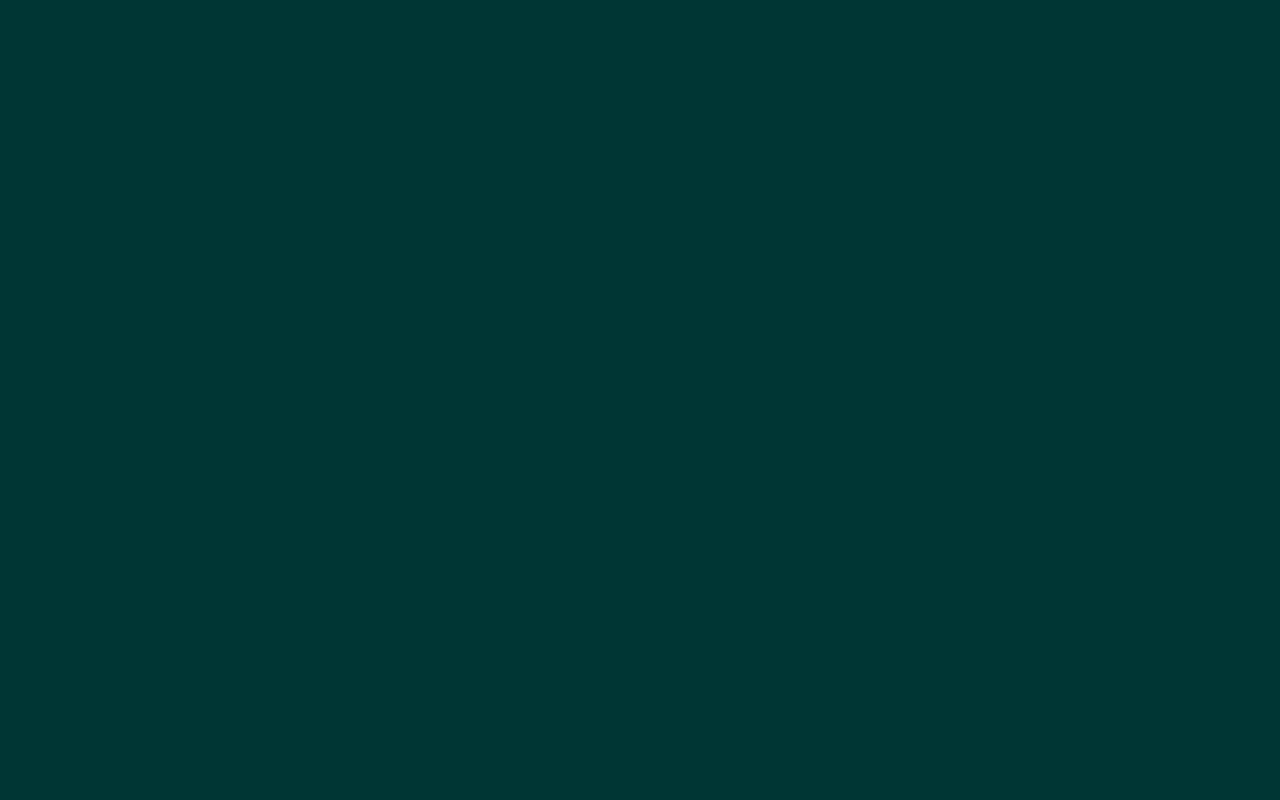
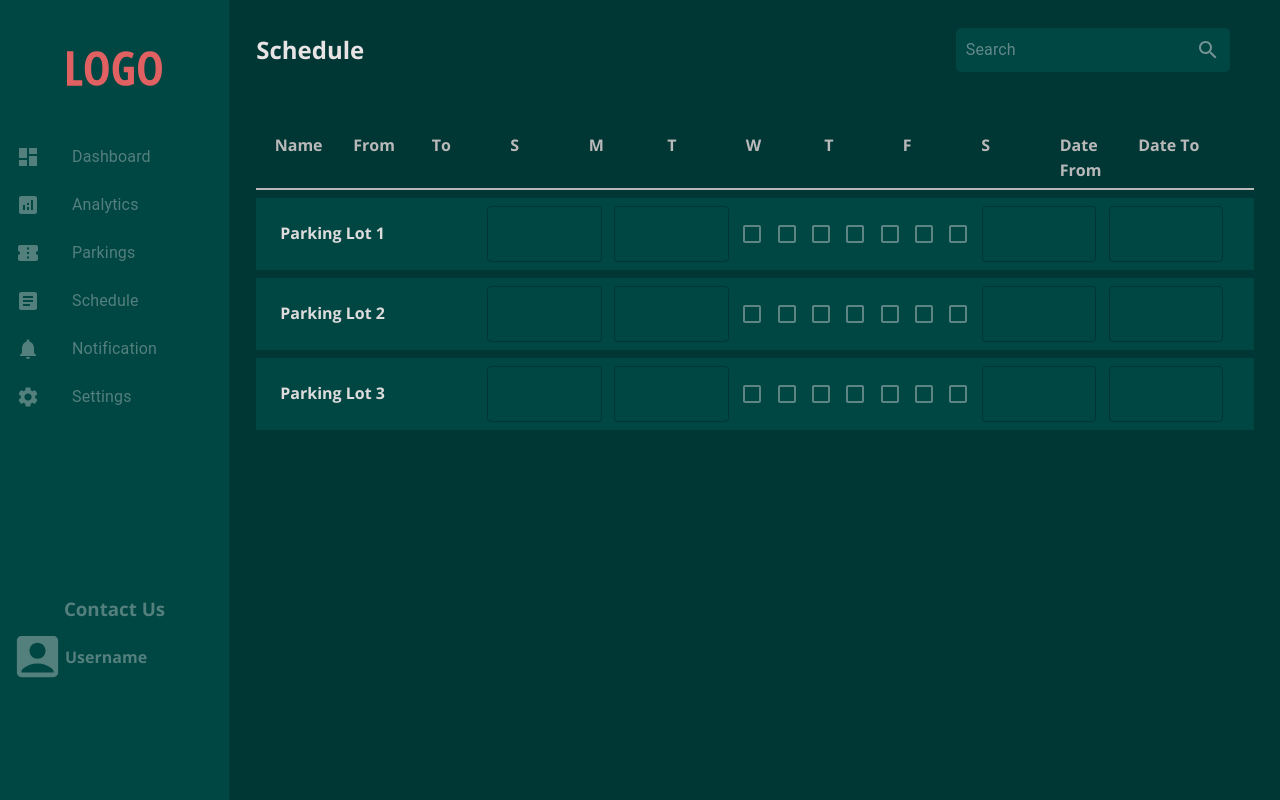
Before and after one commit to ParkingLotDevOps/Automated-Parking-Lot, a React (Create React App) app in the folder web-frontend/: page /schedule in a window 1280 px wide. Before the commit this address had no page. Built offline with nearby package versions, Linux system fonts and the light colour scheme.

Commit message:
started parkings schedule

```diff
--- /dev/null
+++ b/web-frontend/src/components/Schedule/ScheduleParking/ScheduleParking.js
@@ -0,0 +1,201 @@
+import React from 'react';
+
+import { useState } from 'react';
+import { useNavigate } from 'react-router-dom';
+import styles from './ScheduleParking.module.css';
+import Checkbox from '@mui/material/Checkbox';
+
+import TextField from '@mui/material/TextField';
+import { AdapterDateFns } from '@mui/x-date-pickers/AdapterDateFns';
+import { LocalizationProvider } from '@mui/x-date-pickers/LocalizationProvider';
+import { DatePicker } from '@mui/x-date-pickers';
+import { TimePicker } from '@mui/x-date-pickers/TimePicker';
+
+export default function ScheduleParking(props) {
+  const [isChecked1, setIsChecked1] = useState(false);
+  const [isChecked2, setIsChecked2] = useState(false);
+  const [isChecked3, setIsChecked3] = useState(false);
+  const [isChecked4, setIsChecked4] = useState(false);
+  const [isChecked5, setIsChecked5] = useState(false);
+  const [isChecked6, setIsChecked6] = useState(false);
+  const [isChecked7, setIsChecked7] = useState(false);
+
+  const [time1, setTime1] = React.useState(null);
+  const [time2, setTime2] = React.useState(null);
+
+  const [date1, setDate1] = React.useState(null);
+  const [date2, setDate2] = React.useState(null);
+
+  const navigate = useNavigate();
+
+  const ITEM_HEIGHT = 48;
+
+  const [anchorEl, setAnchorEl] = React.useState(null);
+  const open = Boolean(anchorEl);
+  const handleClick = (event) => {
+    setAnchorEl(event.currentTarget);
+  };
+  const handleClose = () => {
+    setAnchorEl(null);
+  };
+
+  return (
+    <li className={styles.listItem}>
+      <div className={styles.name}>{props.item.name}</div>
+      <div className={styles.time}>
+        <LocalizationProvider dateAdapter={AdapterDateFns}>
+          <TimePicker
+            label=""
+            value={time1}
+            onChange={(newValue) => {
+              setTime1(newValue);
+            }}
+            renderInput={(params) => <TextField {...params} sx={{
+              svg: { color: '#5b8483' },
+              input: { color: '#5b8483' },
+              label: { color: '#5b8483' }
+            }} />}
+          />
+        </LocalizationProvider>
+        <LocalizationProvider dateAdapter={AdapterDateFns}>
+          <TimePicker
+            label=""
+            value={time2}
+            onChange={(newValue) => {
+              setTime2(newValue);
+            }}
+            renderInput={(params) => <TextField {...params} sx={{
+              svg: { color: '#5b8483' },
+              input: { color: '#5b8483' },
+              label: { color: '#5b8483' }
+            }} />}
+          />
+        </LocalizationProvider>
+      </div>
+      <div className={styles.checkboxes}>
+        <Checkbox
+          sx={{
+            color: '#E8E4E6',
+            opacity: '0.4',
+            '&.Mui-checked': {
+              color: '#E16162',
+              opacity: 1
+            }
+          }}
+          className={styles.checkbox}
+          checked={isChecked1}
+          onChange={() => setIsChecked1((prev) => !prev)}
+        />
+        <Checkbox
+          sx={{
+            color: '#E8E4E6',
+            opacity: '0.4',
+            '&.Mui-checked': {
+              color: '#E16162',
+              opacity: 1
+            }
+          }}
+          className={styles.checkbox}
+          checked={isChecked2}
+          onChange={() => setIsChecked2((prev) => !prev)}
+        />
+        <Checkbox
+          sx={{
+            color: '#E8E4E6',
+            opacity: '0.4',
+            '&.Mui-checked': {
+              color: '#E16162',
+              opacity: 1
+            }
+          }}
+          className={styles.checkbox}
+          checked={isChecked3}
+          onChange={() => setIsChecked3((prev) => !prev)}
+        />
+        <Checkbox
+          sx={{
+            color: '#E8E4E6',
+            opacity: '0.4',
+            '&.Mui-checked': {
+              color: '#E16162',
+              opacity: 1
+            }
+          }}
+          className={styles.checkbox}
+          checked={isChecked4}
+          onChange={() => setIsChecked4((prev) => !prev)}
+        />
+        <Checkbox
+          sx={{
+            color: '#E8E4E6',
+            opacity: '0.4',
+            '&.Mui-checked': {
+              color: '#E16162',
+              opacity: 1
+            }
+          }}
+          className={styles.checkbox}
+          checked={isChecked5}
+          onChange={() => setIsChecked5((prev) => !prev)}
+        />
+        <Checkbox
+          sx={{
+            color: '#E8E4E6',
+            opacity: '0.4',
+            '&.Mui-checked': {
+              color: '#E16162',
+              opacity: 1
+            }
+          }}
+          className={styles.checkbox}
+          checked={isChecked6}
+          onChange={() => setIsChecked6((prev) => !prev)}
+        />
+        <Checkbox
+          sx={{
+            color: '#E8E4E6',
+            opacity: '0.4',
+            '&.Mui-checked': {
+              color: '#E16162',
+              opacity: 1
+            }
+          }}
+          className={styles.checkbox}
+          checked={isChecked7}
+          onChange={() => setIsChecked7((prev) => !prev)}
+        />
+      </div>
+
+      <div className={styles.date}>
+        <LocalizationProvider dateAdapter={AdapterDateFns} >
+          <DatePicker
+            label=""
+            value={date1}
+            onChange={(newValue) => {
+              setDate1(newValue);
+            }}
+            renderInput={(params) => <TextField {...params} sx={{
+              svg: { color: '#5b8483' },
+              input: { color: '#5b8483' },
+              label: { color: '#5b8483' }
+            }} />}
+          />
+        </LocalizationProvider>
+        <LocalizationProvider dateAdapter={AdapterDateFns} >
+          <DatePicker
+            label=""
+            value={date2}
+            onChange={(newValue) => {
+              setDate2(newValue);
+            }}
+            renderInput={(params) => <TextField {...params} sx={{
+              svg: { color: '#5b8483' },
+              input: { color: '#5b8483' },
+              label: { color: '#5b8483' }
+            }} />}
+          />
+        </LocalizationProvider>
+      </div>
+    </li>
+  );
+}
--- /dev/null
+++ b/web-frontend/src/components/Schedule/ScheduleParking/ScheduleParking.module.css
@@ -0,0 +1,50 @@
+.listItem {
+  display: flex;
+  align-items: center;
+  justify-content: space-between;
+  background-color: #004643;
+  width: 100%;
+  margin-bottom: 0.5rem;
+  padding: 0.5rem 1.5rem;
+}
+
+.listItem > * {
+  width: calc(85% / 4);
+  color: rgb(221, 219, 219);
+  word-wrap: break-word;
+}
+
+.time {
+  display: flex;
+  flex-direction: row;
+  justify-content: space-around;
+  width: 16rem;
+}
+
+.time > * {
+  width: 45%;
+}
+
+.checkboxes {
+  display: flex;
+  justify-content: space-around;
+  width: 15rem;
+}
+
+.checkbox {
+  width: 5%;
+  background-color: #e16162;
+}
+
+.date {
+  display: flex;
+  flex-direction: row;
+  justify-content: space-around;
+  width: 16rem;
+  background-color: #004643;
+  border-radius: 5px;
+}
+
+.date > * {
+  width: 45%;
+}
--- /dev/null
+++ b/web-frontend/src/components/Schedule/ScheduleParkings/ScheduleParkings.js
@@ -0,0 +1,58 @@
+import * as React from 'react';
+import styles from './ScheduleParkings.module.css';
+
+import TheHeader from 'components/TheHeader/TheHeader';
+import ScheduleParking from 'components/Schedule/ScheduleParking/ScheduleParking';
+import { Sidebar } from 'components';
+
+export default function ScheduleParkings() {
+  const weekDays = ['S', 'M', 'T', 'W', 'T', 'F', 'S']
+  const fields = ['Name', 'From', 'To', ...weekDays, 'Date From', 'Date To'];
+  const items = [
+    {
+      id: '1',
+      name: 'Parking Lot 1',
+      location: 'Location 1',
+      date: new Date(),
+      status: 'opened',
+      isSelected: false
+    },
+    {
+      id: '2',
+      name: 'Parking Lot 2',
+      location: 'Location 2',
+      date: new Date(),
+      status: 'closed',
+      isSelected: true
+    },
+    {
+      id: '3',
+      name: 'Parking Lot 3',
+      location: 'Location 3',
+      date: new Date(),
+      status: 'canceled',
+      isSelected: false
+    }
+  ];
+
+  return (
+    <>
+      <Sidebar />
+      <main className={styles.main}>
+        <TheHeader title="Schedule" hasSearchBox />
+        <ul className={styles.listItems}>
+          <li className={styles.listFields} key="0">
+            <div style={{ width: '5%' }}></div>
+            {fields.map((field) => (
+              <div key={field.id}>{field}</div>
+            ))}
+            <div style={{ width: '10%' }}></div>
+          </li>
+          {items.map((item) => (
+            <ScheduleParking key={item.id} item={item} />
+          ))}
+        </ul>
+      </main>
+    </>
+  );
+}
--- /dev/null
+++ b/web-frontend/src/components/Schedule/ScheduleParkings/ScheduleParkings.module.css
@@ -0,0 +1,21 @@
+.main {
+  margin-left: 230px;
+}
+
+.listItems {
+  width: 95%;
+  padding: 0;
+  margin: 0 auto;
+}
+
+.listFields {
+  display: flex;
+  border-bottom: 2px solid #bab9ba;
+  padding-bottom: 0.2rem;
+  margin-bottom: 0.5rem;
+}
+
+.listFields div {
+  width: calc(85% / 4);
+  color: #bab9ba;
+}
--- a/web-frontend/src/components/index.js
+++ b/web-frontend/src/components/index.js
@@ -7,6 +7,7 @@ import EditParkingLotPanel from './EditParkingLot/EditParkingLotPanel/EditParkin
 import EditParkingLotGrid from './EditParkingLot/EditParkingLotGrid/EditParkingLotGrid';
 import ParkingLotList from './ParkingLotsList/ListItems/ListItems';
 import NotificationsList from './Notifications/NotificationsList/NotificationsList';
+import ScheduleParkings from './Schedule/ScheduleParkings/ScheduleParkings';
 import App from './App/App';
 import Sidebar from './Sidebar/Sidebar';
 import AddParkingLot from './ParkingLotsList/AddParkingLot/AddParkingLot'
@@ -23,6 +24,7 @@ export {
   EditParkingLotGrid,
   ParkingLotList,
   NotificationsList,
+  ScheduleParkings,
   App,
   Sidebar,
   AddParkingLot,
--- a/web-frontend/src/index.js
+++ b/web-frontend/src/index.js
@@ -13,6 +13,7 @@ import {
   ParkingLotList,
   NotificationsList,
   AddParkingLot,
+  ScheduleParkings,
   Dashboard,
   Contact
 } from 'components';
@@ -29,6 +30,7 @@ createRoot(document.getElementById('root')).render(
         <Route path="list" element={<ParkingLotList />} />
         <Route path="notifications" element={<NotificationsList />} />
         <Route path="addParkingLot" element={<AddParkingLot />} />
+        <Route path="schedule" element={<ScheduleParkings />} />
         <Route path="dashboard" element={<Dashboard />} />
         <Route path="contact" element={<Contact />} />
       </Routes>
```
